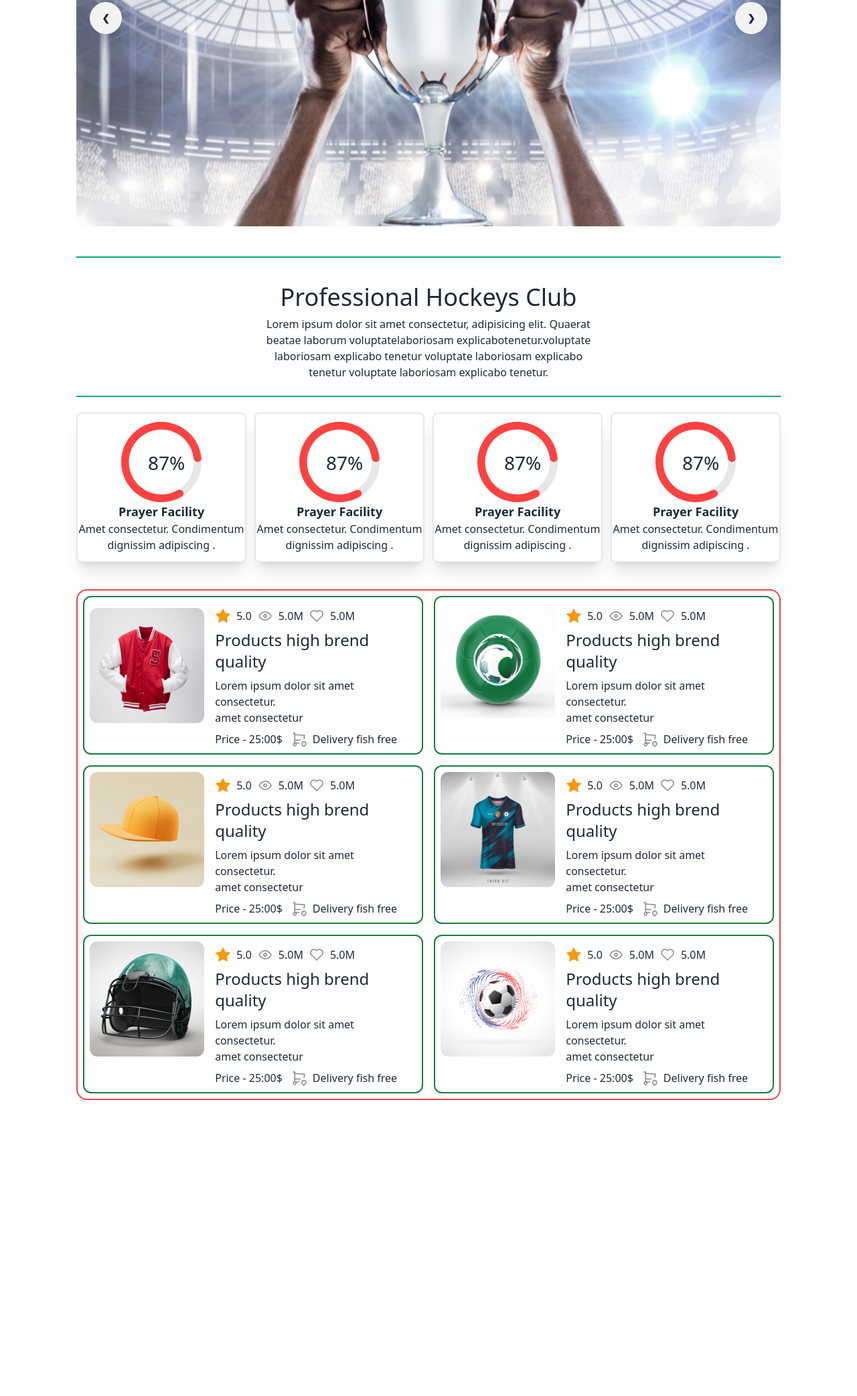
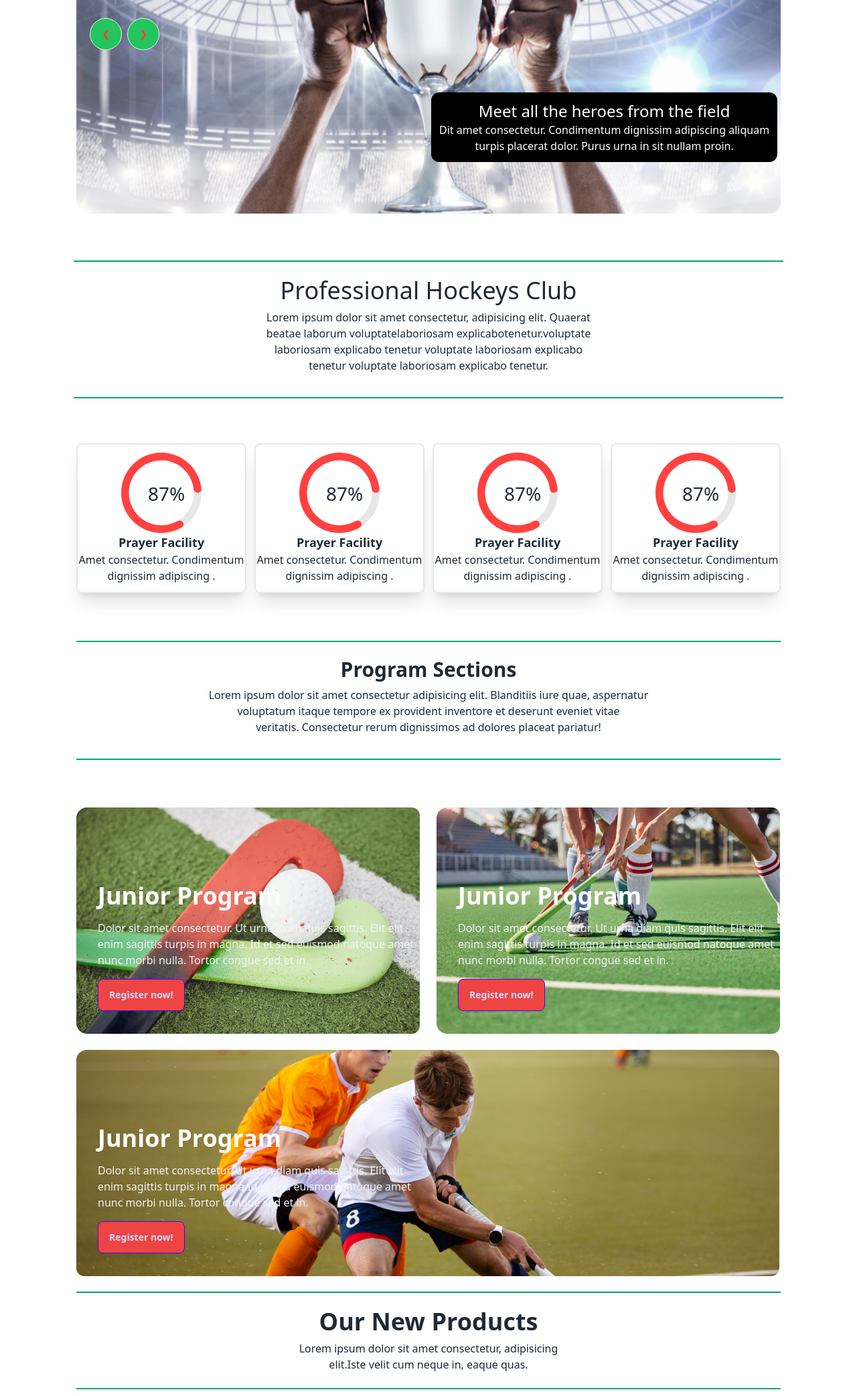
Before and after one commit to Ariful4a/web-, a plain HTML site: page index.html in a window 1280 px wide. Shown: the part 451-2536 px from the top of the page at 67% size. Before the commit the page ends 2134 px from the top, so only its background shows below. Drawn offline with nearby package versions, Linux system fonts and the light colour scheme.

Commit message:
added all new changes

```diff
--- a/index.html
+++ b/index.html
@@ -48,10 +48,10 @@
             <div class="lg:mx-6 mx-4">
                 <div class="carousel w-full">
                     <div id="slide1" class="carousel-item relative w-full">
-                      <img src="imgages/1.png" class="w-full" />
-                      <div class="absolute flex justify-between transform -translate-y-1/2 left-5 right-5 top-1/2">
-                        <a href="#slide4" class="btn btn-circle">❮</a>
-                        <a href="#slide2" class="btn btn-circle">❯</a>
+                      <img src="imgages/1.png" class="w-full lg:h-[602px]" />
+                      <div class="absolute flex gap-2 left-5 top-1/2">
+                        <a href="#slide4" class="btn btn-circle text-red-500 bg-green-500">❮</a>
+                        <a href="#slide2" class="btn btn-circle text-red-500 bg-green-500">❯</a>
                       </div>
                     </div>
                     <div id="slide2" class="carousel-item relative w-full">
@@ -76,15 +76,19 @@
                       </div>
                     </div>
                   </div>
+                  <div class="lg:absolute lg:translate-x-[530px] lg:-translate-y-[200px] rounded-xl px-3 py-3 bg-black lg:mt-0 mt-6">
+                    <h1 class="lg:text-2xl text-lg text-white text-center">Meet all the heroes from the field</h1>
+                    <p class="text-white text-center">Dit amet consectetur. Condimentum dignissim adipiscing aliquam <br> turpis placerat dolor. Purus urna in sit nullam proin. </p>
+                </div>
             </div>
         </section>
         <section>
-            <div class="divider divider-success lg:mx-6 mx-4 my-8"></div>
-            <div class="text-center lg:mx-0 mx-4">
+            <div class="text-center lg:mx-0 mx-4 py-3 px-3">
+                <div class="divider divider-success mx-2 mt-8"></div>
                 <h1 class="lg:text-4xl text-2xl mb-2">Professional Hockeys Club</h1>
                 <p class="lg:w-[500px] mx-auto">Lorem ipsum dolor sit amet consectetur, adipisicing elit. Quaerat beatae laborum voluptatelaboriosam explicabotenetur.voluptate laboriosam explicabo tenetur voluptate laboriosam explicabo tenetur voluptate laboriosam explicabo tenetur.</p>
+                <div class="divider divider-success mx-2 mt-7 mb-12"></div>
             </div>
-            <div class="divider divider-success lg:mx-6 mx-4"></div>
             <div class="grid lg:grid-cols-4 mx-6 gap-3">
                 <div class="border-2 rounded-lg py-3 shadow-xl">
                         <h1 class="absolute text-[28px] lg:ml-[105px] ml-[143px] mt-10">87%</h1>
@@ -120,7 +124,52 @@
                 </div>
             </div>
         </section>
-
+        <section>
+            <div class="text-center mx-4 my-16">
+                <div class="divider divider-success mx-2 mt-16"></div>
+                <h1 class="text-3xl font-extrabold mb-2">Program Sections</h1>
+                <p>Lorem ipsum dolor sit amet consectetur adipisicing elit. Blanditiis iure quae, aspernatur<br>voluptatum itaque tempore ex provident inventore et deserunt eveniet vitae <br> veritatis. Consectetur rerum dignissimos ad dolores placeat pariatur!</p>
+                <div class="divider divider-success mx-2 mt-7"></div>
+            </div>
+            <!-- img section  -->
+            <div class=" flex flex-col gap-4 lg:grid lg:grid-cols-2 lg:gap-6 lg:mx-6 mx-4">
+                <!-- img 1 -->
+                <div class="lg:w-[513px] lg:h-[338px] h-[270px] bg-no-repeat rounded-xl" style="background-image: url(imgages/2.png);">
+                    <div class="lg:translate-y-28 translate-y-9 ml-8 text-left">
+                        <h1 class="mb-4 lg:text-4xl text-xl text-white font-extrabold">Junior Program</h1>
+                        <p class="mb-4 text-slate-100 text-sm lg:text-base">Dolor sit amet consectetur. Ut urna diam quis sagittis. Elit elit <br>
+                            enim sagittis turpis in magna. Id et sed euismod natoque amet <br> nunc morbi nulla. Tortor congue sed et in.</p>
+                        <button class="btn btn-primary bg-red-500">Register now!</button>
+                    </div>
+                </div>
+                 <!-- img 2 -->
+                 <div class="lg:w-[513px] lg:h-[338px] h-[270px] bg-no-repeat rounded-xl" style="background-image: url(imgages/3.png);">
+                    <div class="lg:translate-y-28 translate-y-9 ml-8">
+                        <h1 class="mb-4 lg:text-4xl text-xl text-white font-extrabold">Junior Program</h1>
+                        <p class="mb-4 text-slate-100 lg:text-base text-sm">Dolor sit amet consectetur. Ut urna diam quis  sagittis. Elit elit <br>
+                            enim sagittis turpis in magna. Id et sed euismod natoque amet <br> nunc  morbi nulla. Tortor congue sed et in.</p>
+                        <button class="btn btn-primary bg-red-500">Register now!</button>
+                    </div>
+                </div>
+                 <!-- img 3 -->
+                 <div class="lg:w-[1050px] lg:h-[338px] h-[270px] bg-no-repeat rounded-xl" style="background-image: url(imgages/4.png);">
+                    <div class="lg:translate-y-28 translate-y-9 ml-8 text-left">
+                        <h1 class="mb-4 lg:text-4xl text-xl text-white font-extrabold">Junior Program</h1>
+                        <p class="mb-4 text-slate-100 lg:text-base text-sm">Dolor sit amet consectetur. Ut urna diam quis sagittis. Elit elit<br>
+                            enim sagittis turpis in magna.Id et sed euismod natoque amet<br> nunc morbi nulla. Tortor congue sed et in.</p>
+                        <button class="btn btn-primary bg-red-500">Register now!</button>
+                    </div>
+                </div>
+            </div>
+        </section>
+        <section>
+            <div class="divider divider-success mx-6 mt-4"></div>
+            <div class="text-center lg:mx-6 mx-4">
+                <h1 class="text-4xl font-extrabold mb-2 ">Our New Products</h1>
+                <p class="text-center">Lorem ipsum dolor sit amet consectetur, adipisicing <br> elit.Iste velit cum neque in, eaque quas.</p>
+            </div>
+            <div class="divider divider-success mx-6 mt-4"></div>
+        </section>
         <section class="grid lg:grid-cols-2 gap-4 border-2 border-red-500 rounded-2xl py-2 px-2 lg:mx-6 mx-4 my-10">
             <div class="lg:flex gap-4 border-2 border-green-700 rounded-xl py-2 px-2">
                 <div class="lg:mx-0 mx-5 mt-2">
@@ -292,6 +341,14 @@
             </div>
 
         </section>
+        <section>
+            <div class="text-center mx-4 my-16">
+                <div class="divider divider-success mx-6 mt-7"></div>
+                <h1 class="text-4xl font-extrabold mb-2">Clients Question</h1>
+                <p>Lorem ipsum dolor sit, amet consectetur adipisicing elit. Repudiandae <br> quae sit architecto dignissimos labore repellat.</p>
+                <div class="divider divider-success mx-6 mt-5"></div>
+            </div>
+        </section>
     </main>
 
 </body>
```
Also changed, not shown: imgages/Group 9 (1).png (deleted), imgages/Group 9 (2).png (deleted), imgages/Group 9 (3).png (deleted), imgages/Group 9.png (deleted).
